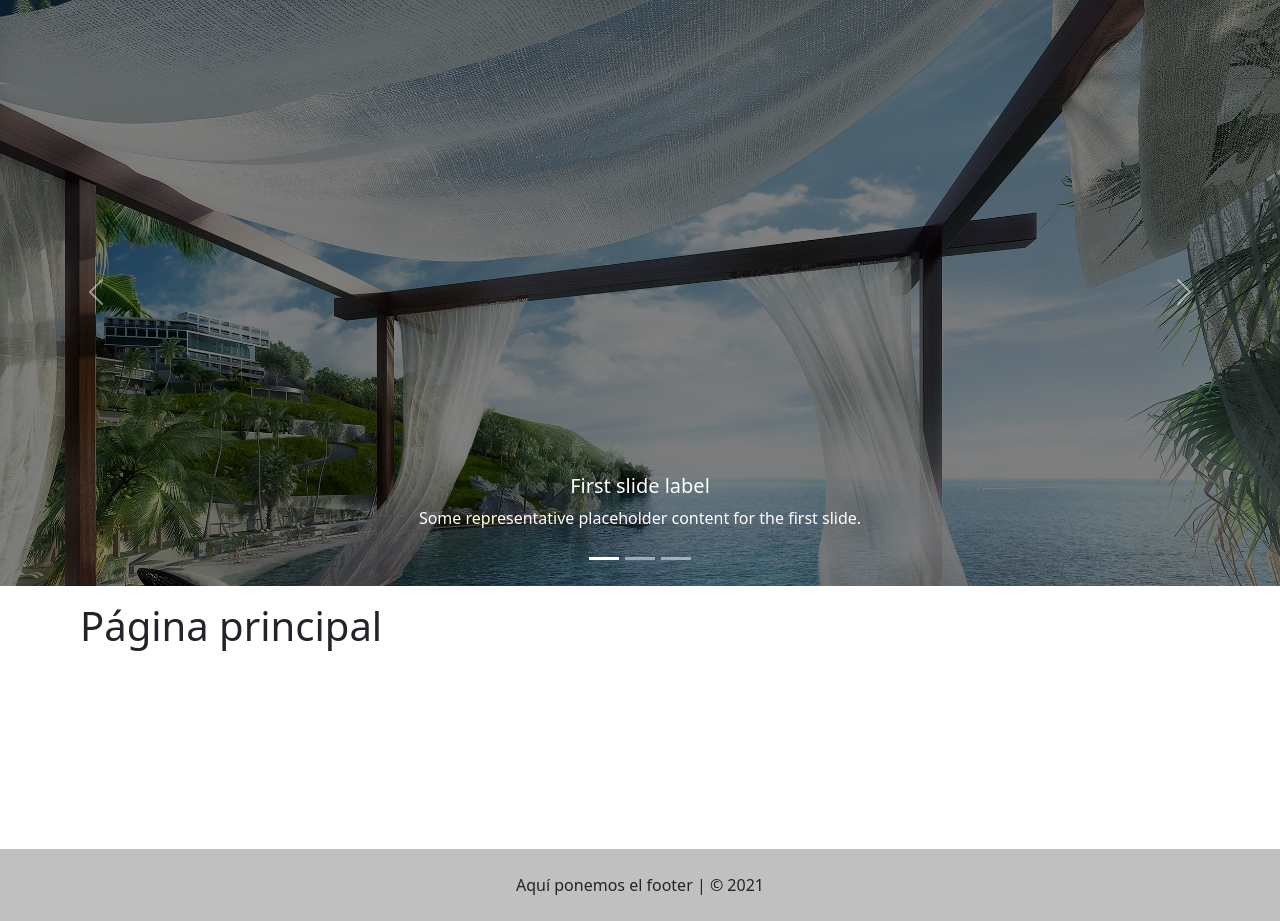
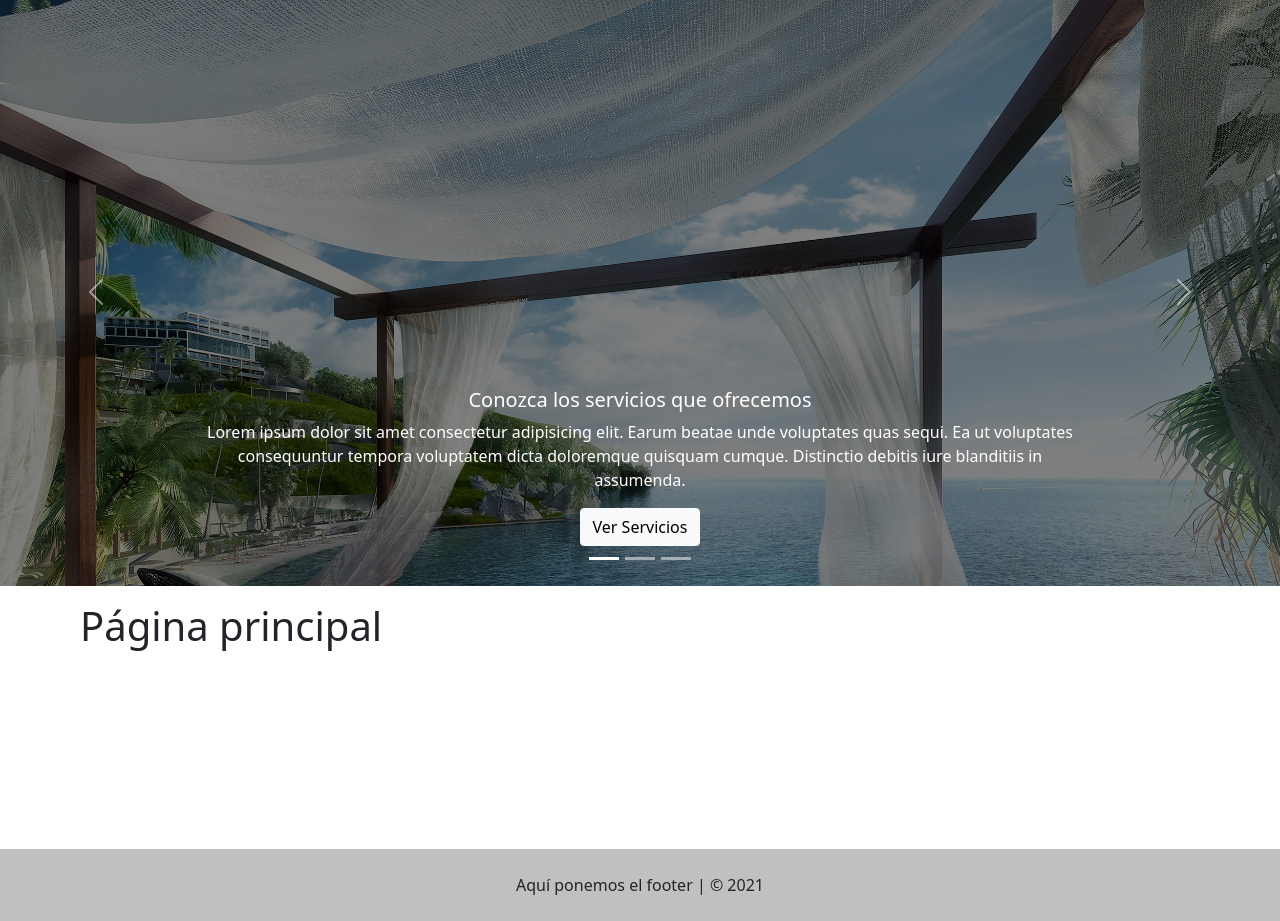
Before and after one commit to ArturoMorales93/proyecto_web1, a Flask app: page / in a window 1280 px wide. Shown: the part 57-978 px from the top of the page. Run offline with Flask 2, Linux system fonts and the light colour scheme.

Commit message:
Se agrega información y botones al banner del home

```diff
--- a/templates/index.html
+++ b/templates/index.html
@@ -14,22 +14,25 @@
         <div class="carousel-item active">
             <img src="{{ url_for('static', filename='img/banner-1.jpg') }}" class="d-block w-100">
             <div class="carousel-caption d-none d-md-block">
-                <h5>First slide label</h5>
-                <p>Some representative placeholder content for the first slide.</p>
+                <h5>Conozca los servicios que ofrecemos</h5>
+                <p>Lorem ipsum dolor sit amet consectetur adipisicing elit. Earum beatae unde voluptates quas sequi. Ea ut voluptates consequuntur tempora voluptatem dicta doloremque quisquam cumque. Distinctio debitis iure blanditiis in assumenda.</p>
+                <a class="btn btn-light" href="/servicios">Ver Servicios</a>
             </div>
         </div>
         <div class="carousel-item">
             <img src="{{ url_for('static', filename='img/banner-2.jpg') }}" class="d-block w-100">
             <div class="carousel-caption d-none d-md-block">
-                <h5>Second slide label</h5>
-                <p>Some representative placeholder content for the second slide.</p>
+                <h5>Conozca nuestras instalaciones</h5>
+                <p>Lorem ipsum dolor sit amet consectetur adipisicing elit. Earum beatae unde voluptates quas sequi. Ea ut voluptates consequuntur tempora voluptatem dicta doloremque quisquam cumque. Distinctio debitis iure blanditiis in assumenda.</p>
+                <a class="btn btn-light" href="/galeria">Ir a galería</a>
             </div>
         </div>
         <div class="carousel-item">
             <img src="{{ url_for('static', filename='img/banner-3.jpg') }}" class="d-block w-100">
             <div class="carousel-caption d-none d-md-block">
-                <h5>Third slide label</h5>
-                <p>Some representative placeholder content for the third slide.</p>
+                <h5>Reserve ahora mismo</h5>
+                <p>Lorem ipsum dolor sit amet consectetur adipisicing elit. Earum beatae unde voluptates quas sequi. Ea ut voluptates consequuntur tempora voluptatem dicta doloremque quisquam cumque. Distinctio debitis iure blanditiis in assumenda.</p>
+                <a class="btn btn-light" href="/reservar">Reservar</a>
             </div>
         </div>
     </div>
```
